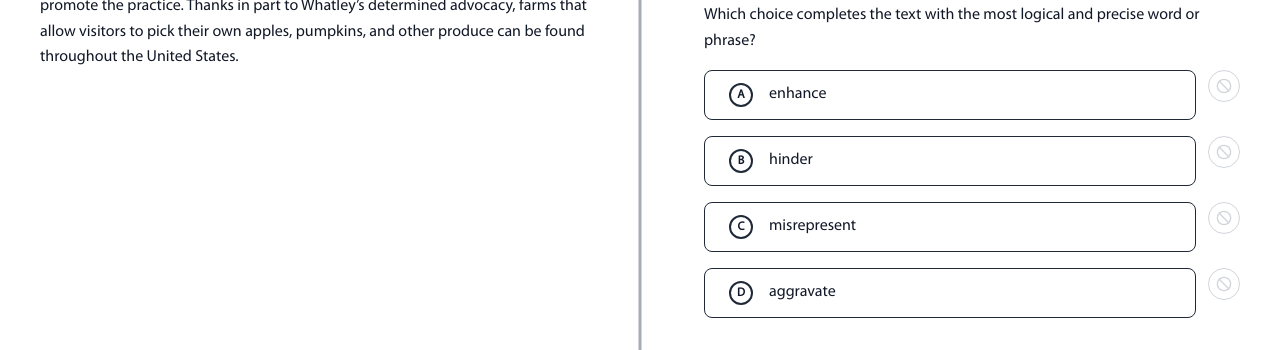
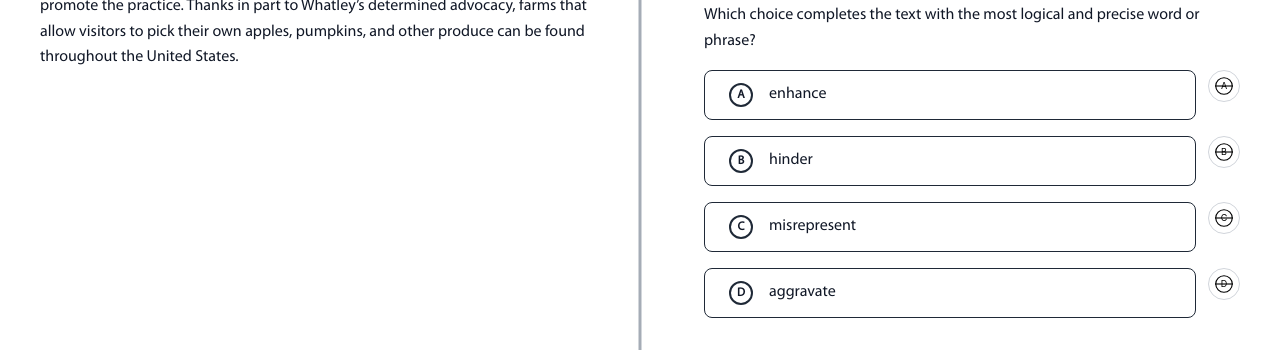
Before and after one commit to atl4sss/bluebook, a React (Vite) app: page /test in a window 1280 px wide. Shown: the part 175-525 px from the top of the page. Built offline with nearby package versions, Linux system fonts and the light colour scheme.

Commit message:
Update TestPage.jsx

```diff
--- a/src/pages/TestPage.jsx
+++ b/src/pages/TestPage.jsx
@@ -1192,7 +1192,44 @@ const ReviewBanner = ({ num }) => (
     </div>
   </div>
 );
-
+const EliminateIcon = ({ label }) => (
+  <svg
+    width="24"
+    height="24"
+    viewBox="0 0 32 32"
+    xmlns="http://www.w3.org/2000/svg"
+  >
+    {/* чёрный круг */}
+    <circle
+      cx="16"
+      cy="16"
+      r="11"
+      fill="none"
+      stroke="#000000"
+      strokeWidth="1.5"
+    />
+    {/* горизонтальная линия */}
+    <line
+      x1="4"
+      y1="16"
+      x2="28"
+      y2="16"
+      stroke="#000000"
+      strokeWidth="1.5"
+    />
+    {/* буква A/B/C/D */}
+    <text
+      x="16"
+      y="20"
+      textAnchor="middle"
+      fontFamily="Inter, system-ui, sans-serif"
+      fontSize="12"
+      fill="#000000"
+    >
+      {label}
+    </text>
+  </svg>
+);
 const Choice = ({ label, text, active, onClick }) => (
   <li className="mt-4 first:mt-0">
     <div className="flex items-stretch gap-3">
@@ -1205,7 +1242,7 @@ const Choice = ({ label, text, active, onClick }) => (
             : "border-[#1F2937] hover:border-gray-600"
         }`}
       >
-        {/* кружок с буквой A/B/C/D слева */}
+        {/* кружок с буквой слева */}
         <span
           className={`w-6 h-6 flex items-center justify-center rounded-full border-2 text-[12px] font-semibold ${
             active ? "border-[#1F2937] text-[#1F2937]" : "border-[#1F2937]"
@@ -1223,14 +1260,15 @@ const Choice = ({ label, text, active, onClick }) => (
       {/* маленькая иконка справа, как в bluebook */}
       <button
         type="button"
-        className="shrink-0 w-8 h-8 flex items-center justify-center rounded-full border border-gray-300 text-gray-300 hover:border-gray-500 hover:text-gray-500 transition"
-        // сюда позже можно повесить onClick для “перечёркивания” варианта
+        className="shrink-0 w-8 h-8 flex items-center justify-center rounded-full border border-gray-300 bg-white hover:border-gray-500 transition"
+        // сюда потом можно повесить onClick для "перечёркивания" варианта
       >
-        <Ban size={16} />
+        <EliminateIcon label={label} />
       </button>
     </div>
   </li>
 );
+
 
 
 
```
